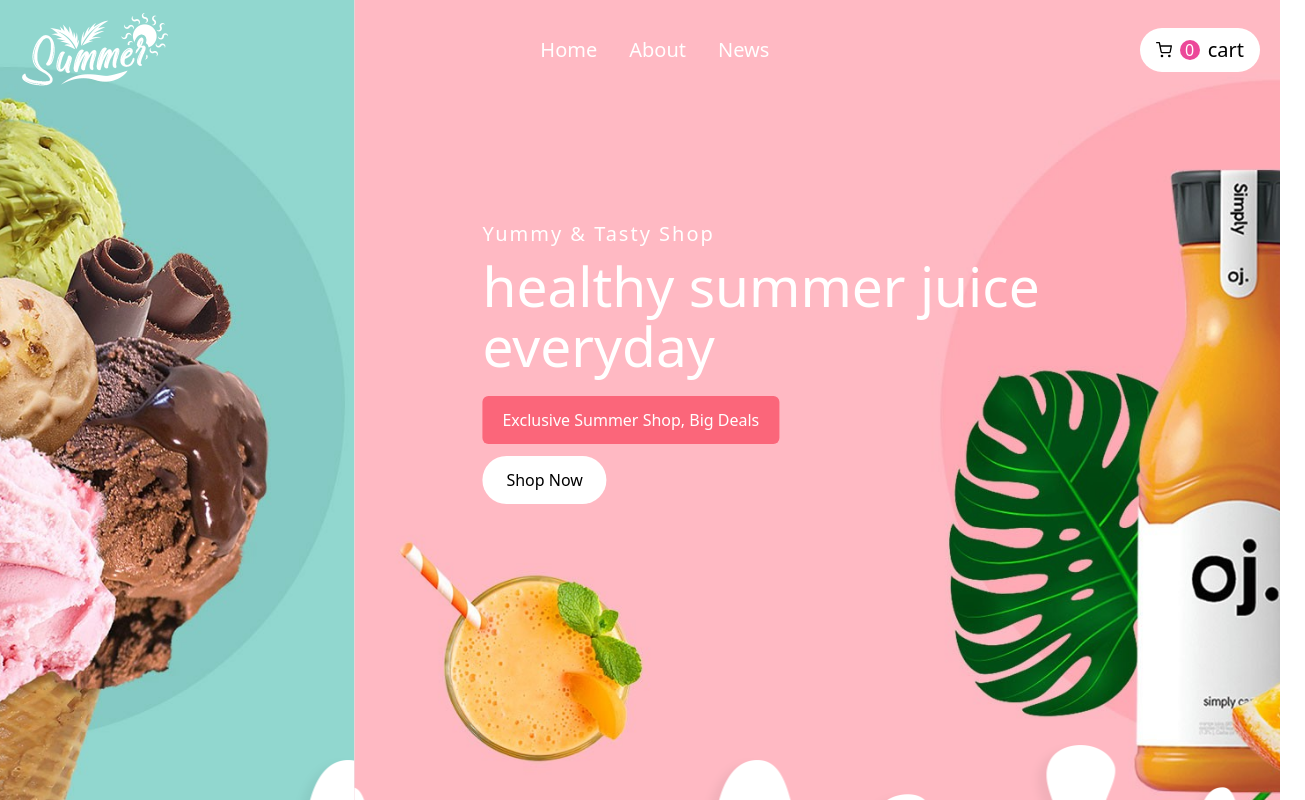
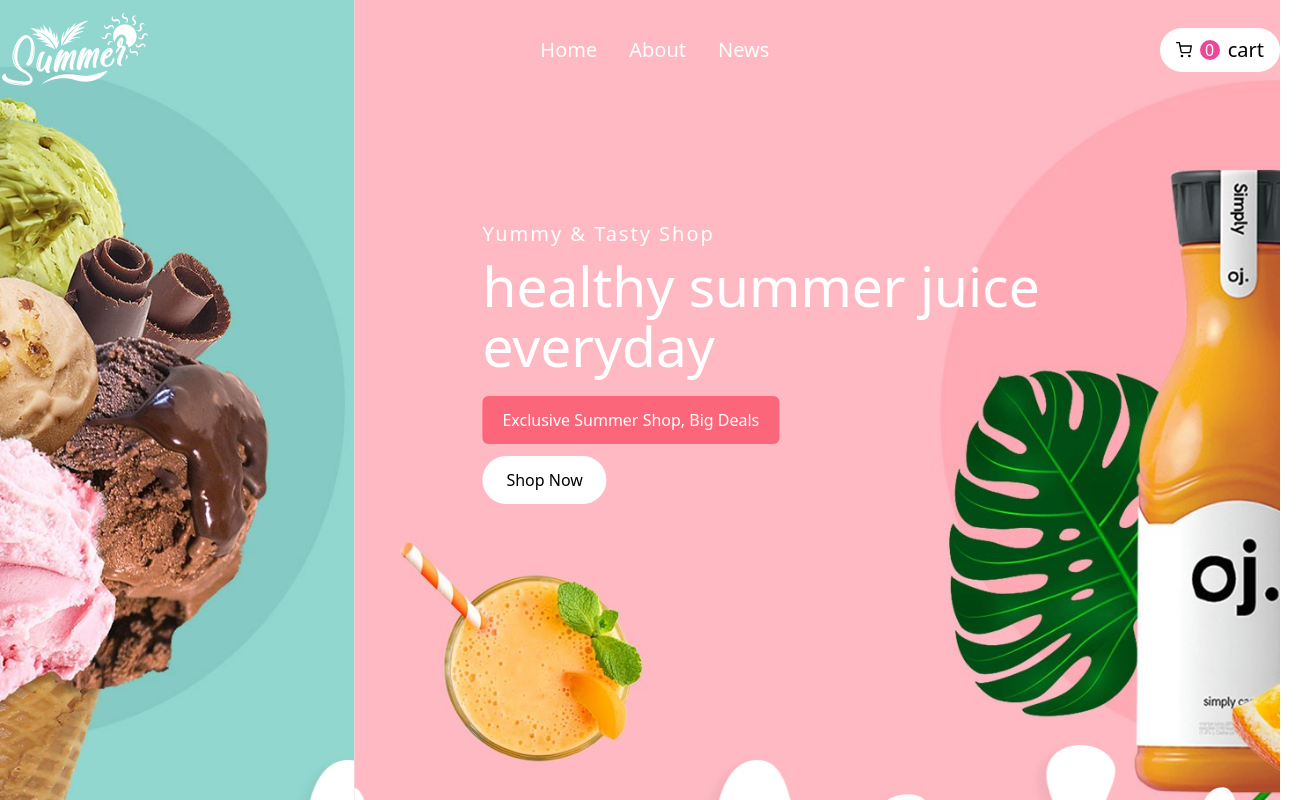
Before and after one commit to abhishek36/E-commerce, a React (Vite) app: page / in a window 1280 px wide. Shown: the top 800 px of the page, 1305 px wide, since content can reach past the window. Built offline with nearby package versions, Linux system fonts and the light colour scheme; no server answers.

Commit message:
navbar_changes

```diff
--- a/src/components/Banner.jsx
+++ b/src/components/Banner.jsx
@@ -19,7 +19,7 @@ const Banner = () => {
   return (
     <>
       <div>
-        <Slider {...settings} className="slider-container">
+        <Slider {...settings} className="slider-container overflow-x-hidden">
           <div
             // style={{ backgroundImage: `url(${banner})` }}
             className=" bg-banner1  relative  md:h-[110vh] h-[500px]  bg-no-repeat bg-cover bg-center"
--- a/src/components/Navbar.jsx
+++ b/src/components/Navbar.jsx
@@ -18,7 +18,7 @@ const Navbar = () => {
   return (
     <>
       <nav
-        className={`fixed top-0 z-10 left-0 right-0 px-5 py-3 flex items-center justify-between overflow-x-hidden w-full ${
+        className={`fixed top-0 z-10 left-0 right-0 py-3 flex items-center justify-between overflow-x-hidden w-full ${
           fix ? "bg-[#FF9FAC] duration-500 z-20" : null
         }`}
       >
--- a/src/index.css
+++ b/src/index.css
@@ -9,13 +9,3 @@ body {
 .card .slick-slide>div {
     margin: 0 20px;
 }
-
-/* * {
-    border: 1px solid red;
-} */
-
-@media (max-width:768px) {
-    body {
-        overflow-x: hidden;
-    }
-}
```
